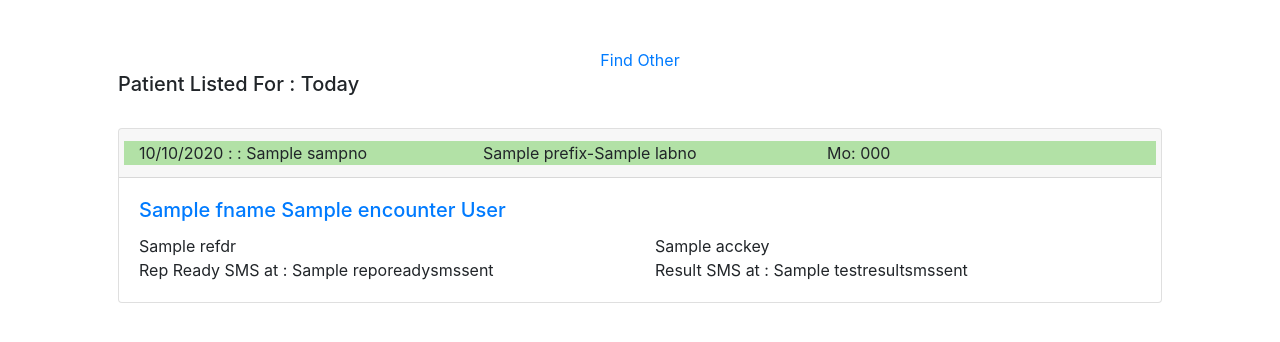
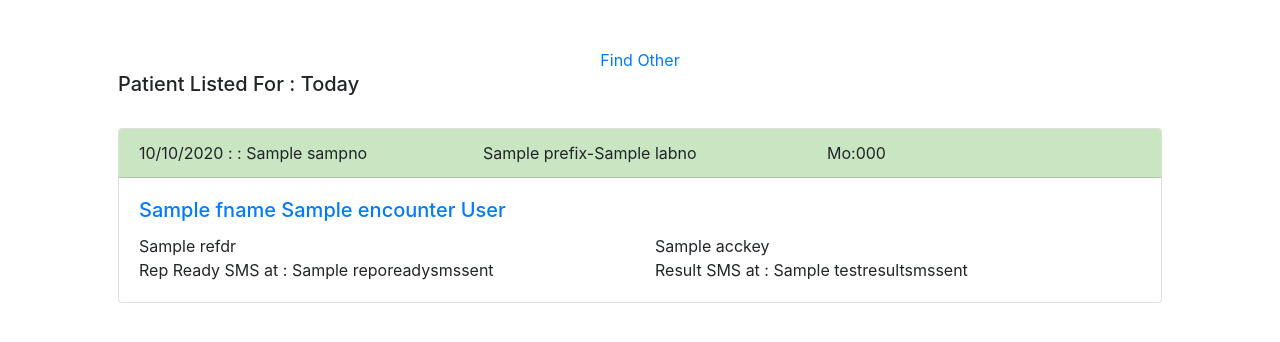
Before and after one commit to bijupat/pplus, a Django app: template report/templates/report/index.html in a window 1280 px wide. Shown: the part 76-418 px from the top of the page. Run offline with Django 3.2, Linux system fonts and the light colour scheme; the template is opened without the code that fills it: most values are stand-ins (such as "Sample title", 1, 10 or a date in 2020); some libraries are stand-ins or nearby versions.

Commit message:
whats app message to doctor edited

```diff
--- a/report/templates/report/alltests.html
+++ b/report/templates/report/alltests.html
@@ -58,7 +58,7 @@
   </a>
   {% endif %}
   {% if  e.refdr.mobile %}
-  Dr<a class="navbar-brand" href="https://wa.me/+91{{e.refdr.mobile}}/?text=Hi {{e.fname}} {{e.mname}} {{e.lname}}, Your Reports are ready !!%0a{{e.dor|date:'d/m/Y'}}{% for t in tests %} {% if t.test4sms and t.result %}%0a{{t.test4sms}}: {{t.result}}{% endif %} {% empty %} No Verified Test ! {% endfor %}" target="_blank">
+  Dr<a class="navbar-brand" href="https://wa.me/+91{{e.refdr.mobile}}/?text=Hi Dr, {{e.fname}} {{e.mname}} {{e.lname}}'s Reports are ready !!%0a{{e.dor|date:'d/m/Y'}}{% for t in tests %} {% if t.test4sms and t.result %}%0a{{t.test4sms}}: {{t.result}}{% endif %} {% empty %} No Verified Test ! {% endfor %}" target="_blank">
     <img src="{% static 'report\whatsapp.png' %}" alt="" class = "rounded-circle" style="width:60px; height:60px;" class="d-inline-block align-top" alt="">
   </a>
   {% endif %}
--- a/report/templates/report/index.html
+++ b/report/templates/report/index.html
@@ -27,15 +27,15 @@
 
 {% for e in encounter %}
     <div class="card" >
-        <div class="card-header" >
-            {% if e.reporeadysmssent %}
-            <div class="row row-cols-auto" style="background-color:#b2e1a6;">
-            {% else %}
-            <div class="row row-cols-auto">
-            {% endif %}
+        {% if e.reporeadysmssent %}
+        <div class="card-header" style="background-color:#c9e5c2;" >
+        {% else %}
+        <div class="card-header">
+        {% endif %}
+            <div class="row row-cols-auto" >
                 <div class="col">{% if not index %}{{e.dor|date:"d/m/Y"}} : : {% endif %}{{e.sampno}}</div>
                 <div class="col">{{e.prefix}}-{{e.labno}}</div>
-                <div class="col">Mo:    {{e.mobile4sms}}</div>
+                <div class="col">Mo:{{e.mobile4sms}}</div>
             </div>
         </div>
         <div class="card-body" >
```
